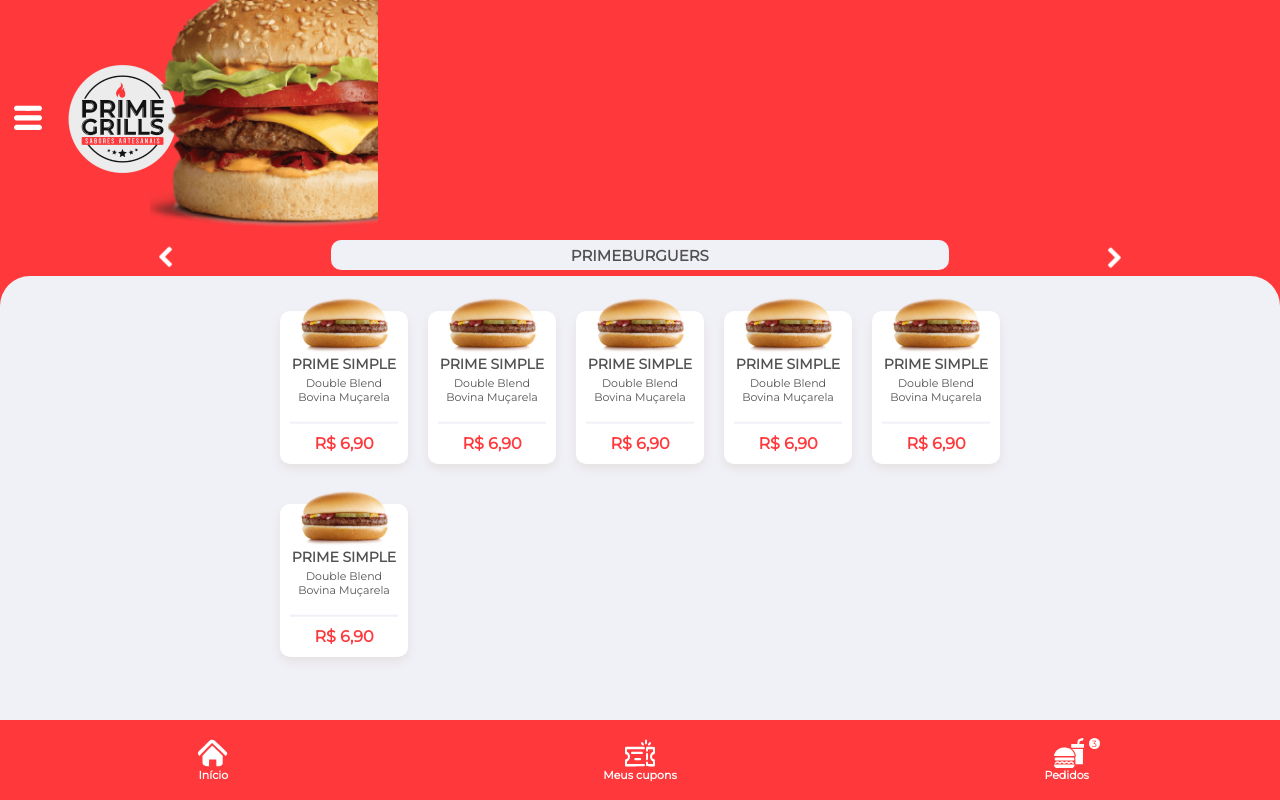
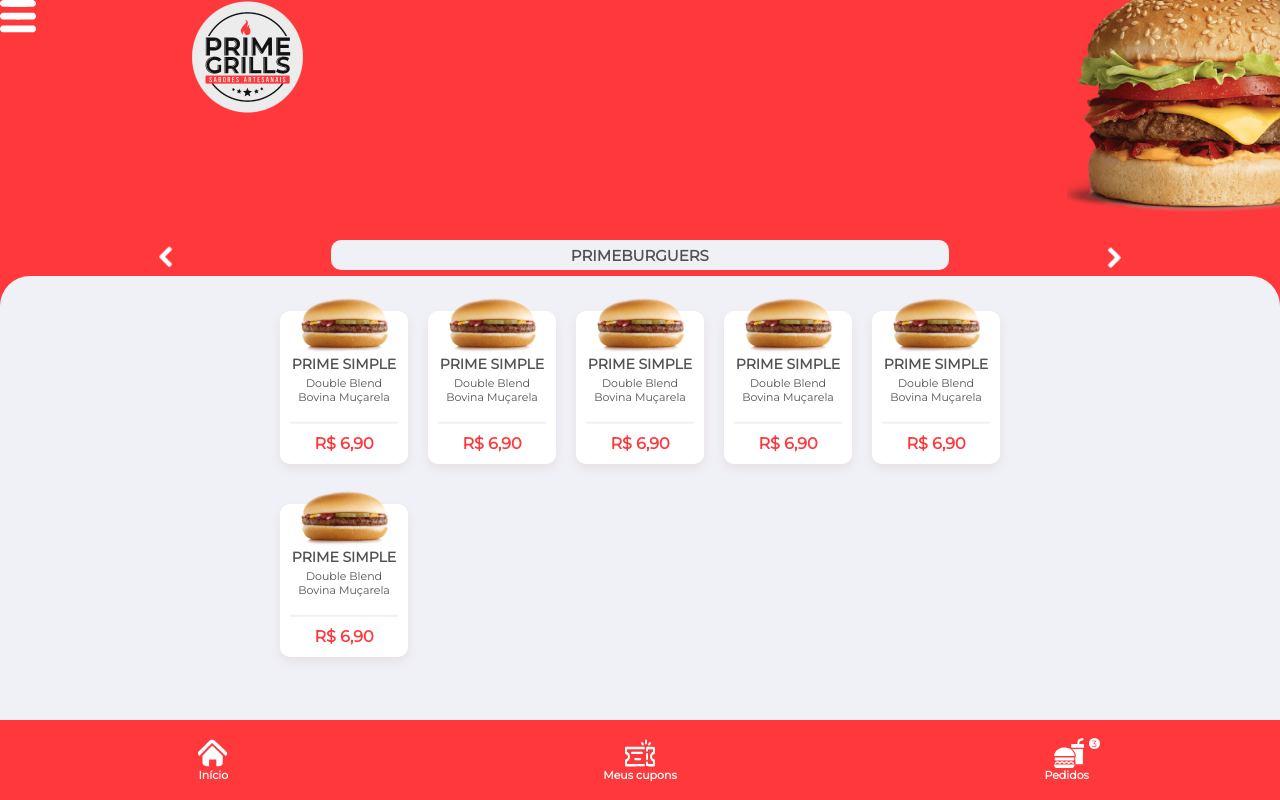
Before and after one commit to wendelspereira/primegrills, a Next.js app: page / in a window 1280 px wide. Built offline with nearby package versions, Linux system fonts and the light colour scheme.

Commit message:
implementando o header

```diff
--- a/src/components/Header.tsx
+++ b/src/components/Header.tsx
@@ -2,7 +2,8 @@
 
 export function Header() {
     return (
-        <>
+        <div className={styles.containerHeader}>
+            <div>
                 <div className={styles.btnAsideMenu}>
                     <img src="icons/btn-aside-menu.svg" alt="Menu" />
                 </div>
@@ -12,7 +13,7 @@
                 <div className={styles.wallpaper}>
                     <img src="wallpaper.png" alt="Wallpaper" />
                 </div>
-
-        </>
+            </div>
+        </div>
     )
 }
--- a/src/styles/components/Header.module.css
+++ b/src/styles/components/Header.module.css
@@ -1,35 +1,35 @@
-   .logo {
-       height: auto;
-       width: 108px;
-       grid-area: logo;
-       justify-content: center;
-       align-content: center;
-   }
+.containerHeader {
+    width: 100%;
+    height: auto;
+    display: flex;
+    flex-direction: row;
+    flex-wrap: wrap;
+    padding: 0;
+    background-color: var(--background);
+}
 
-   .btnAsideMenu {
-       grid-area: btnAsideMenu;
-       align-self: center;
-       background: none;
-   }
+.containerHeader > div {
+    width: 100%;
+    display: flex;
+    flex-direction: row;
 
-   .btnAsideMenu img {
-       width: 3rem;
-       height: 2rem;
-       padding: 0 0 0 1rem;
+}
 
-   }
+.containerHeader .btnAsideMenu {
+    width: 15%;
+}
 
-   .wallpaper {
-       display: flex;
-       grid-area: wallpaper;
-       justify-content: flex-end;
-   }
+.containerHeader .logo {
+    width: 25%;
+    justify-content: center;
+    align-items: center;
+    vertical-align: middle;
+}
 
-   .wallpaper img {
-       width: auto;
-       height: 95%;
-   }
 
-   .menu {
-       grid-area: menu;
-   }
+
+.containerHeader .wallpaper {
+    width: 60%;
+    text-align: end;
+
+}
--- a/src/styles/pages/Home.module.css
+++ b/src/styles/pages/Home.module.css
@@ -6,18 +6,13 @@
     grid-template-rows: 30% 60% 10%;
 }
 
-.container section {
-    display: flex;
-    flex-direction: column;
-
-}
-
 .container header {
     display: flex;
 }
 
-.container footer {
-    vertical-align: middle
+.container section {
+    display: flex;
+    flex-direction: column;
 }
 
 .container main{
@@ -30,13 +25,6 @@
     text-align: center;
 }
 
-.headerContainer{
-    background: var(--background);
-    display: grid;
-    grid-template-areas:
-       "btnAsideMenu   wallpaper"
-       "logo           wallpaper"
-       "menu           menu";
-       grid-template-columns: 2fr 3fr;
-       grid-template-rows: 3fr 8fr 1.5fr;
-   }
+.container footer {
+    vertical-align: middle
+}
```
Also changed, not shown: public/logo.png, 1 other file (tests, documents, lock files or other folders). Lines whose indentation alone changed are shown as unchanged.
